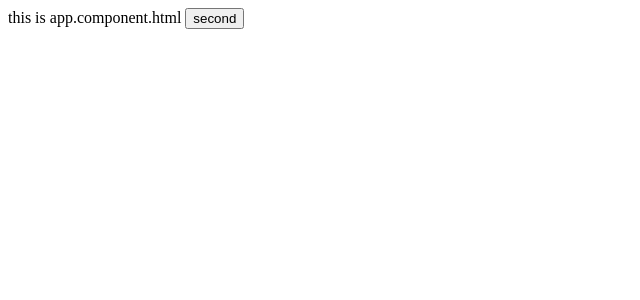
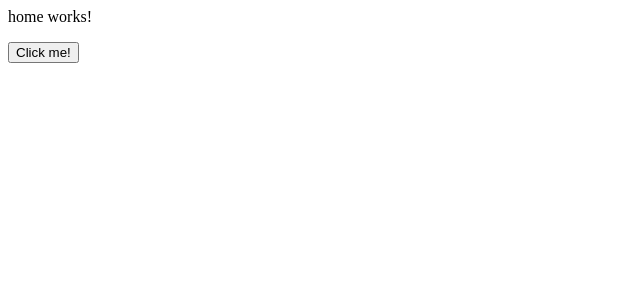
Before and after one commit to lamngo13/bruhh, an Angular app in the folder angapp/: page / in a window 1280 px wide. Shown: the top 300 px of the page, without its empty margins (0-640 px from the left). Built offline with nearby package versions, Linux system fonts and the light colour scheme.

Commit message:
yay routing works

```diff
--- a/angapp/src/app/app.component.html
+++ b/angapp/src/app/app.component.html
@@ -1,3 +1 @@
-this is app.component.html
-<button (click)="ayyo()">second</button>
 <router-outlet></router-outlet>
--- a/angapp/src/app/app.module.ts
+++ b/angapp/src/app/app.module.ts
@@ -4,11 +4,13 @@ import { BrowserModule } from '@angular/platform-browser';
 import { AppRoutingModule } from './app-routing.module';
 import { AppComponent } from './app.component';
 import { SecondComponent } from './second/second.component';
+import { HomeComponent } from './home/home.component';
 
 @NgModule({
   declarations: [
     AppComponent,
-    SecondComponent
+    SecondComponent,
+    HomeComponent
   ],
   imports: [
     BrowserModule,
--- /dev/null
+++ b/angapp/src/app/home/home.component.html
@@ -0,0 +1,3 @@
+<p>home works!</p>
+
+<button (click)="second()">Click me!</button>
--- /dev/null
+++ b/angapp/src/app/home/home.component.ts
@@ -0,0 +1,17 @@
+import { Component } from '@angular/core';
+import { Router } from '@angular/router';
+
+@Component({
+  selector: 'app-home',
+  templateUrl: './home.component.html',
+  styleUrl: './home.component.css'
+})
+export class HomeComponent {
+
+  constructor(private router: Router) {}
+
+  second() {
+    console.log('second');
+    this.router.navigate(['/second']);
+  }
+}
--- a/angapp/src/app/second/second.component.html
+++ b/angapp/src/app/second/second.component.html
@@ -1,2 +1,3 @@
 <p>second works!</p>
 yeet yuh
+<button (click)="goHome()">Home</button>
--- a/angapp/src/app/second/second.component.ts
+++ b/angapp/src/app/second/second.component.ts
@@ -1,4 +1,5 @@
 import { Component } from '@angular/core';
+import { Router } from '@angular/router';
 
 @Component({
   selector: 'app-second',
@@ -7,4 +8,11 @@ import { Component } from '@angular/core';
 })
 export class SecondComponent {
 
+    constructor(private router: Router) {}
+
+    goHome() {
+      console.log('home');
+      this.router.navigate(['/home']);
+    }
+
 }
```
Also changed, not shown: angapp/src/app/app-routing.module.ts (+4 -3 lines), angapp/src/app/home/home.component.css (added), 1 other file (tests, documents, lock files or other folders).
